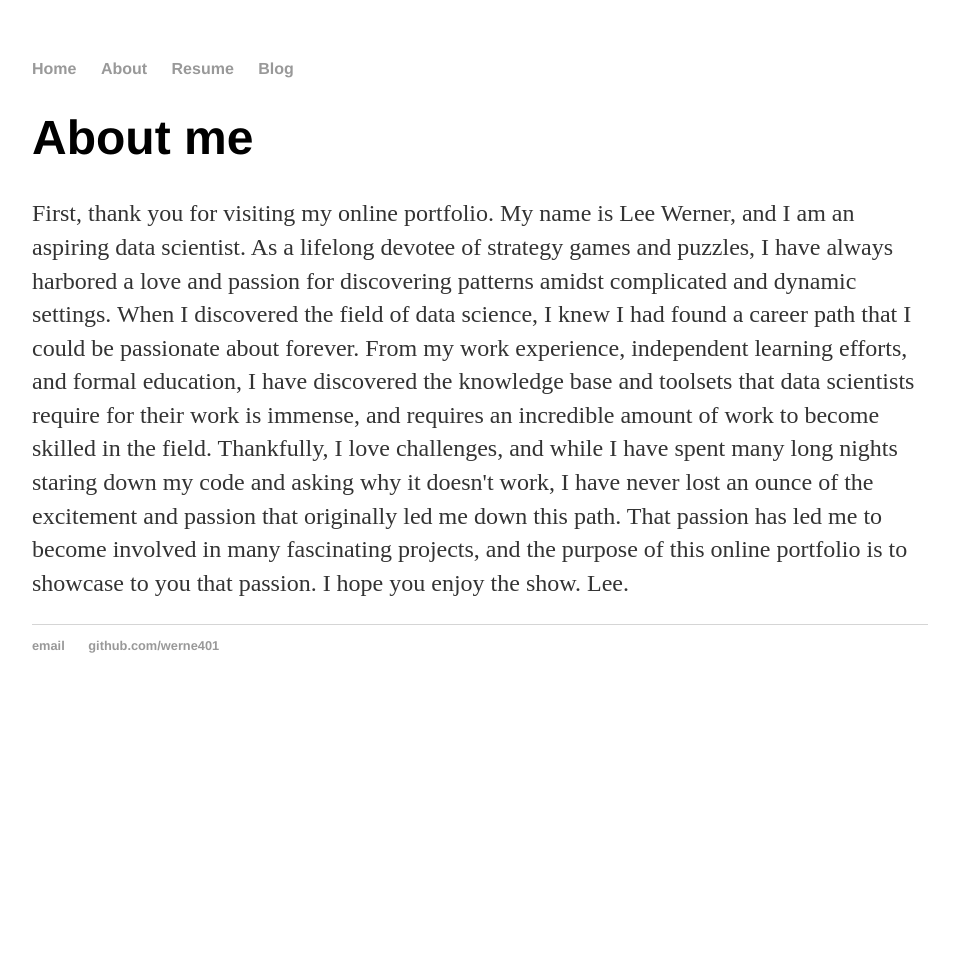
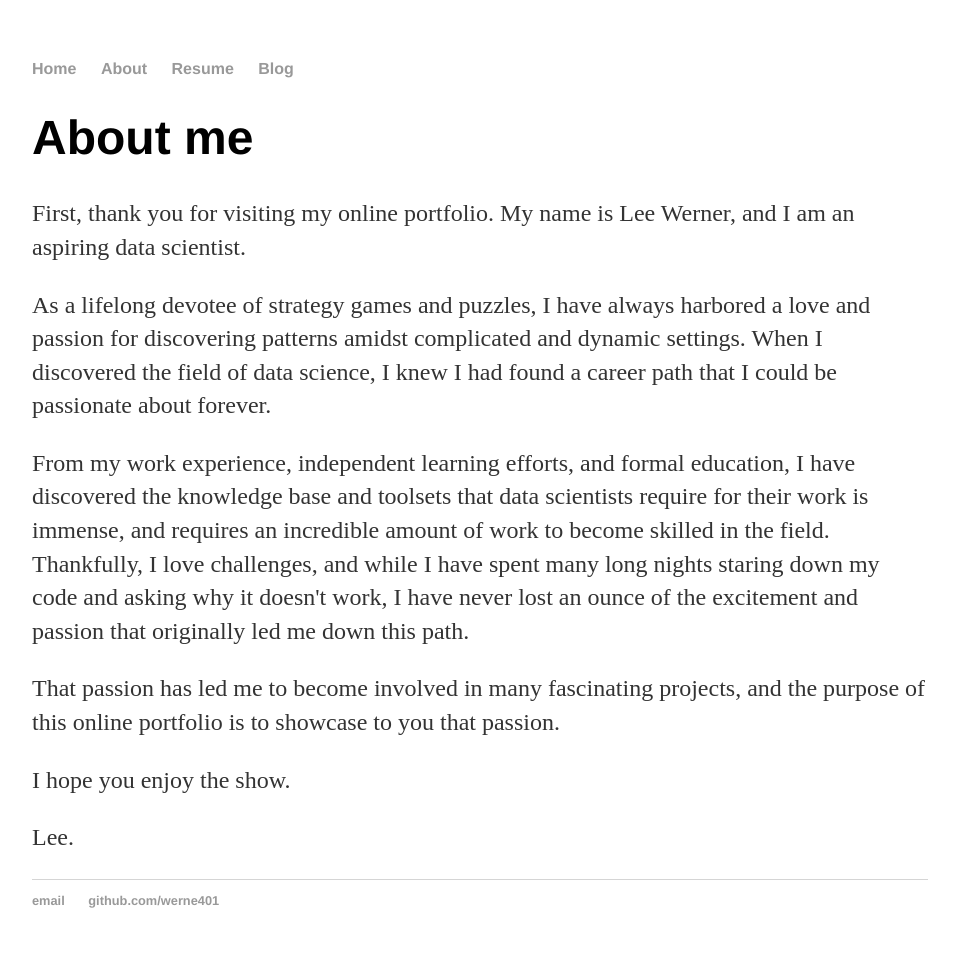
Before and after one commit to werne401/old_website, a Jekyll site: the page built from about/index.html, in a window 1280 px wide. Shown: the whole page, without its empty margins (160-1119 px from the left). Built offline with Jekyll 4.4.1, drawn with Linux system fonts in a browser that asks for light colours; before the commit the page ends 900 px from its top, so only the background shows below that.

Commit message:
Update index.html

```diff
--- a/about/index.html
+++ b/about/index.html
@@ -4,19 +4,22 @@ title: Lee Werner, Aspiring Data Scientist
 ---
 <div class="blurb">
 	<h1>About me</h1>
-	<p>
-  First, thank you for visiting my online portfolio. My name is Lee Werner, and I am an aspiring data scientist. As a lifelong devotee
-  of strategy games and puzzles, I have always harbored a love and passion for discovering patterns amidst complicated and dynamic settings.
-  When I discovered the field of data science, I knew I had found a career path that I could be passionate about forever.
+<p> First, thank you for visiting my online portfolio. My name is Lee Werner, and I am an aspiring data scientist. </p>
 
-  From my work experience, independent learning efforts, and formal education, I have discovered the knowledge base and toolsets that
+  <p> As a lifelong devotee of strategy games and puzzles, I have always harbored a love and passion for discovering patterns
+	  amidst complicated and dynamic settings. When I discovered the field of data science, I knew I had found a career path
+	  that I could be passionate about forever. </p>
+
+  <p> From my work experience, independent learning efforts, and formal education, I have discovered the knowledge base and toolsets that
   data scientists require for their work is immense, and requires an incredible amount of work to become skilled in the field. Thankfully,
   I love challenges, and while I have spent many long nights staring down my code and asking why it doesn't work, I have never lost an
-  ounce of the excitement and passion that originally led me down this path. That passion has led me to become involved in many
-  fascinating projects, and the purpose of this online portfolio is to showcase to you that passion.
+  ounce of the excitement and passion that originally led me down this path. </p>
 
-  I hope you enjoy the show.
+<p> That passion has led me to become involved in many
+  fascinating projects, and the purpose of this online portfolio is to showcase to you that passion.</p>
 
-  Lee.
+  <p> I hope you enjoy the show. </p>
+
+	<p> Lee. </p>
 
 </div><!-- /.blurb -->
```
